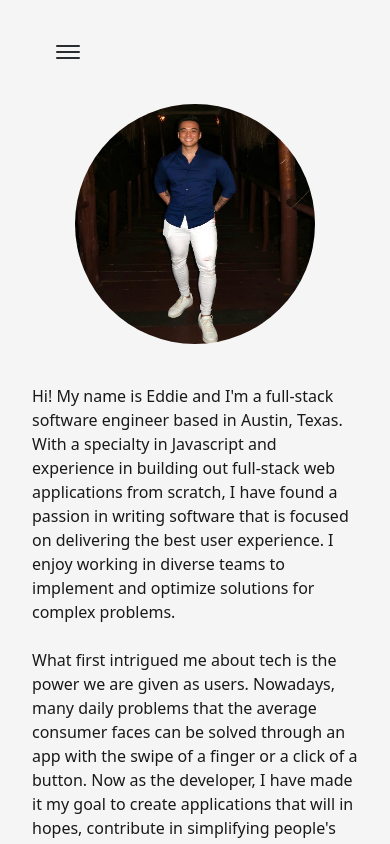
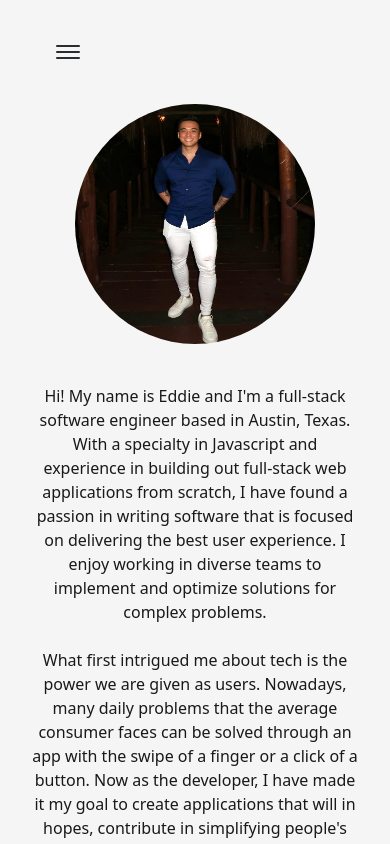
Before and after one commit to Eddie-Kuo/personal-portfolio, a Next.js app: page /about in a window 390 px wide. Shown: the top 844 px of the page. Built offline with nearby package versions, Linux system fonts and the light colour scheme.

Commit message:
fix about paragraph on small screens

```diff
--- a/pages/about.js
+++ b/pages/about.js
@@ -41,7 +41,7 @@ export default function About() {
               initial={{ y: 20 }}
               animate={{ y: 0, opacity: [0, 0, 0.2, 0.4, 0.8, 0.9, 1] }}
               transition={{ duration: 2 }}
-              className='text-base text-darkText dark:text-light max-w-xl'
+              className='text-base text-darkText dark:text-light max-w-xl text-center sm:text-left'
             >
               Hi! My name is Eddie and I'm a full-stack software engineer based
               in Austin, Texas. With a specialty in Javascript and experience in
```
